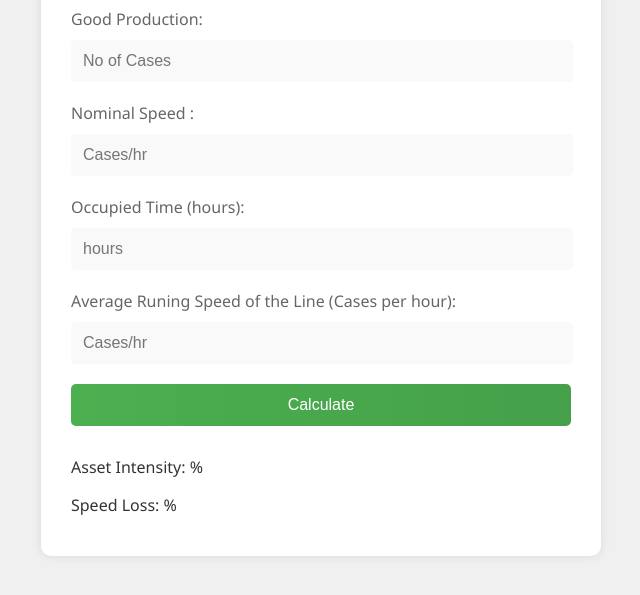
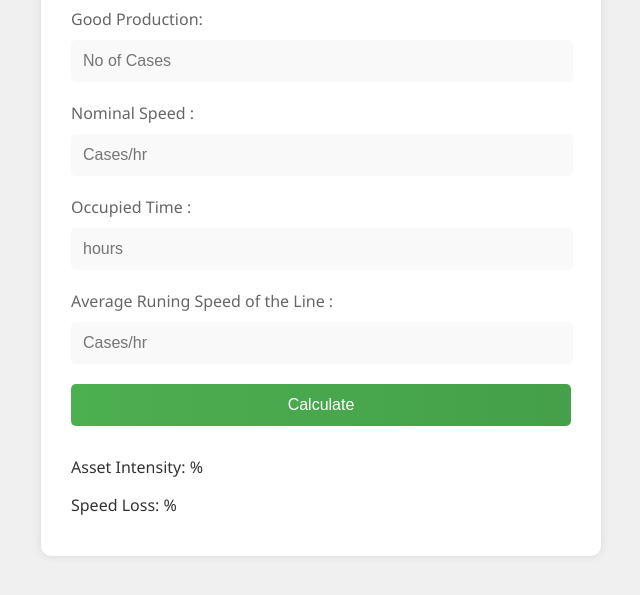
Before and after one commit to El-charis/Production-Efficiency-Calculator, a plain HTML site: page index.html in a window 1280 px wide. Shown: the part 209-804 px from the top of the page, without its empty margins (319-959 px from the left). Drawn offline with Linux system fonts and the light colour scheme.

Commit message:
Update index.html

```diff
--- a/index.html
+++ b/index.html
@@ -18,11 +18,11 @@
             <input type="number" id="nominalSpeed" placeholder="Cases/hr">
         </div>
         <div class="input-container">
-            <label for="occupiedTime">Occupied Time (hours):</label>
+            <label for="occupiedTime">Occupied Time :</label>
             <input type="number" id="occupiedTime" placeholder="hours">
         </div>
         <div class="input-container">
-            <label for="averageSpeed">Average Runing Speed of the Line (Cases per hour):</label>
+            <label for="averageSpeed">Average Runing Speed of the Line :</label>
             <input type="number" id="averageSpeed" placeholder="Cases/hr">
         </div>
         <button onclick="calculate()">Calculate</button>
```
